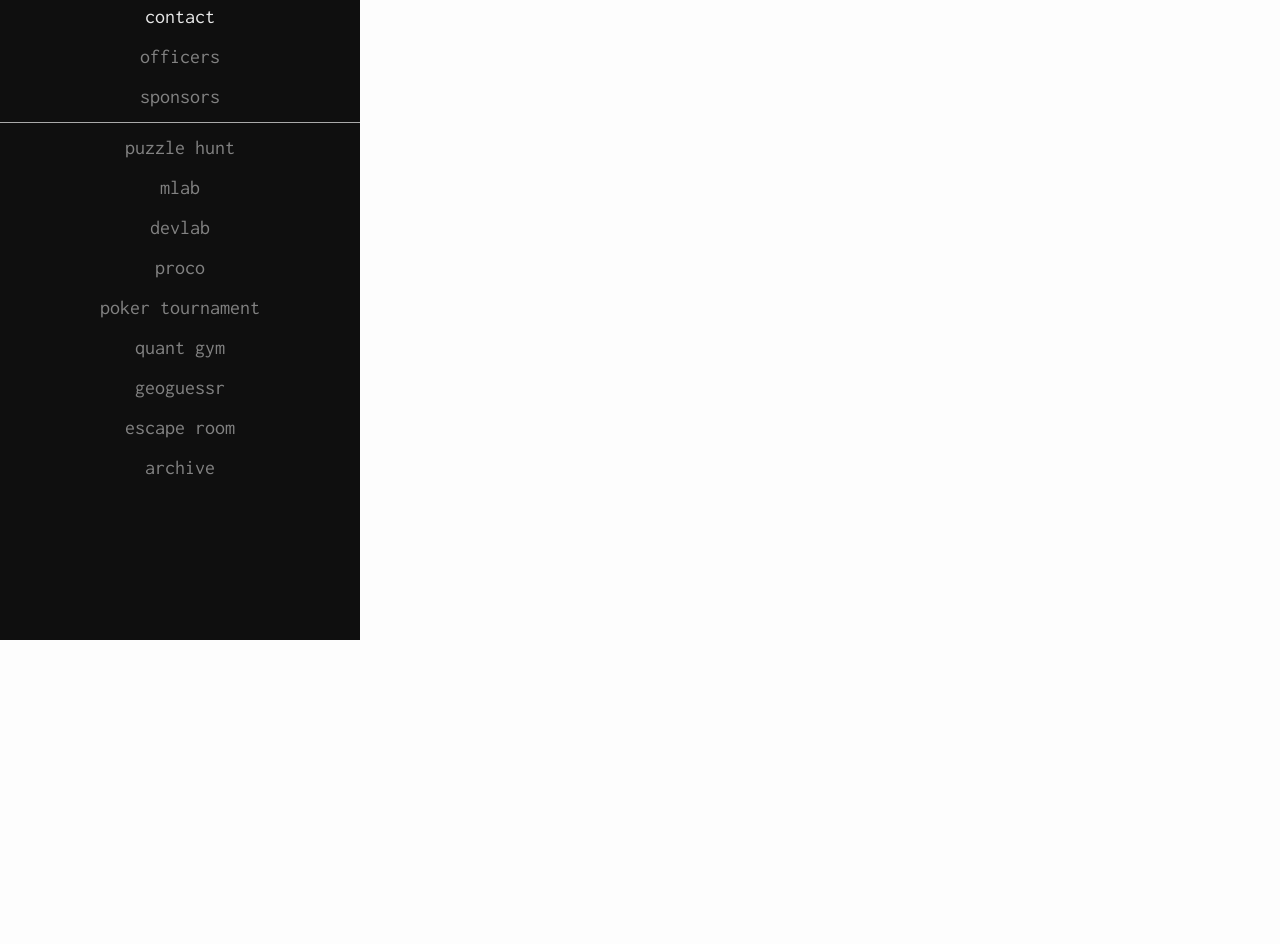
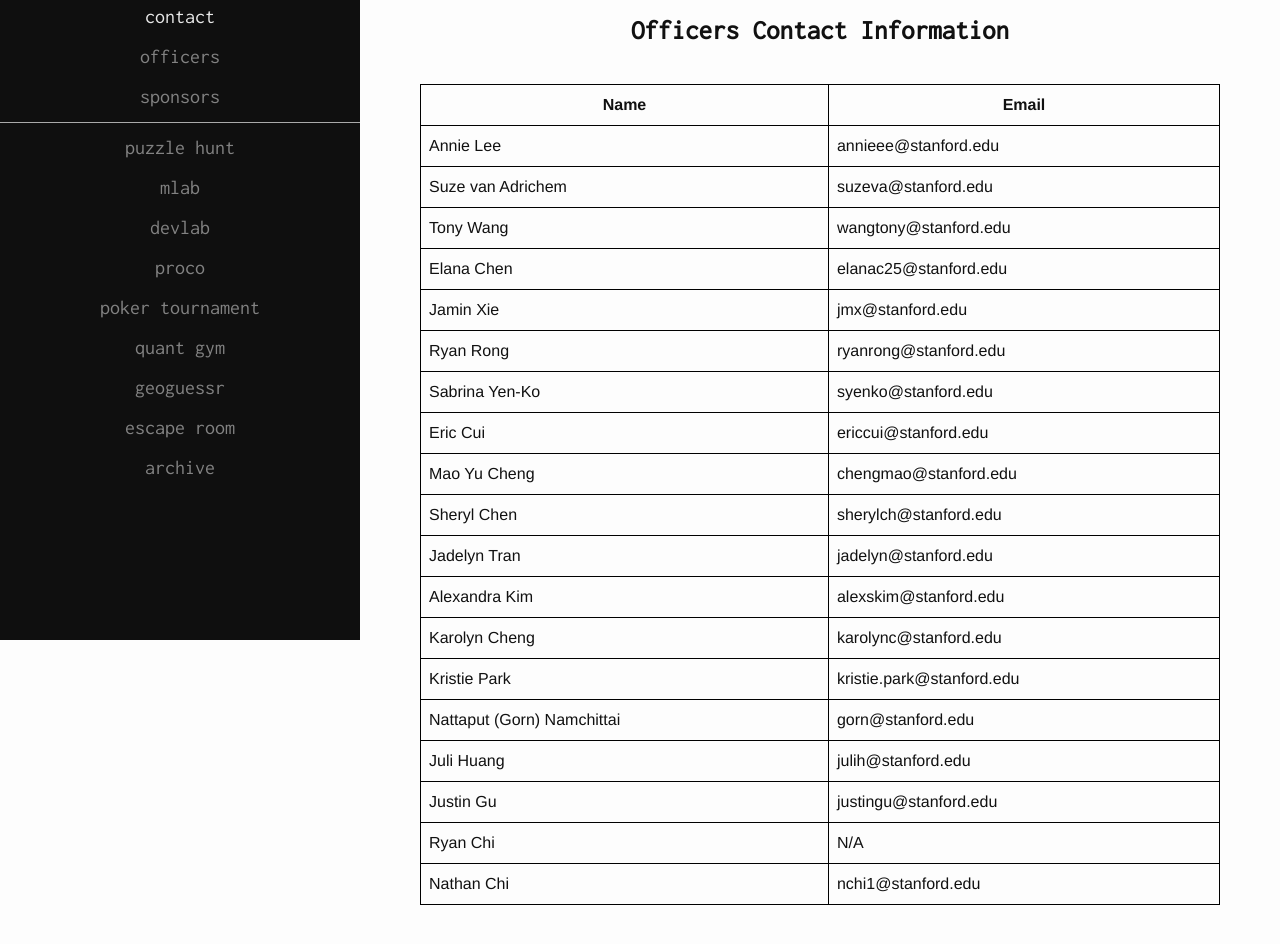
Before and after one commit to EricCui2005/Stanford-ACM, a Next.js app: page /contact in a window 1280 px wide. Shown: the part 320-1264 px from the top of the page. Before the commit the page ends 800 px from the top, so only its background shows below. Built offline with nearby package versions, Linux system fonts and the light colour scheme.

Commit message:
deploy: StanfordACM/Stanford-ACM@e15f16eabf98332e2a67012c4a18a5802d4cc5a3

```diff
--- a/pages/contact.tsx
+++ b/pages/contact.tsx
@@ -1,3 +1,4 @@
+import React from 'react';
 import Layout from '../components/layout';
 import {
   LinkComponent,
@@ -34,6 +35,95 @@ export default function Contact() {
           .
         </Paragraph>
       </Section>
+      <Section>
+          <Title>Officers Contact Information</Title>
+          <table style={{ width: '100%', borderCollapse: 'collapse' }}>
+            <thead>
+              <tr>
+                <th style={{ border: '1px solid black', padding: '8px' }}>Name</th>
+                <th style={{ border: '1px solid black', padding: '8px' }}>Email</th>
+              </tr>
+            </thead>
+            <tbody>
+              <tr>
+                <td style={{ border: '1px solid black', padding: '8px' }}>Annie Lee</td>
+                <td style={{ border: '1px solid black', padding: '8px' }}>annieee@stanford.edu</td>
+              </tr>
+              <tr>
+                <td style={{ border: '1px solid black', padding: '8px' }}>Suze van Adrichem</td>
+                <td style={{ border: '1px solid black', padding: '8px' }}>suzeva@stanford.edu</td>
+              </tr>
+              <tr>
+                <td style={{ border: '1px solid black', padding: '8px' }}>Tony Wang</td>
+                <td style={{ border: '1px solid black', padding: '8px' }}>wangtony@stanford.edu</td>
+              </tr>
+              <tr>
+                <td style={{ border: '1px solid black', padding: '8px' }}>Elana Chen</td>
+                <td style={{ border: '1px solid black', padding: '8px' }}>elanac25@stanford.edu</td>
+              </tr>
+              <tr>
+                <td style={{ border: '1px solid black', padding: '8px' }}>Jamin Xie</td>
+                <td style={{ border: '1px solid black', padding: '8px' }}>jmx@stanford.edu</td>
+              </tr>
+              <tr>
+                <td style={{ border: '1px solid black', padding: '8px' }}>Ryan Rong</td>
+                <td style={{ border: '1px solid black', padding: '8px' }}>ryanrong@stanford.edu</td>
+              </tr>
+              <tr>
+                <td style={{ border: '1px solid black', padding: '8px' }}>Sabrina Yen-Ko</td>
+                <td style={{ border: '1px solid black', padding: '8px' }}>syenko@stanford.edu</td>
+              </tr>
+              <tr>
+                <td style={{ border: '1px solid black', padding: '8px' }}>Eric Cui</td>
+                <td style={{ border: '1px solid black', padding: '8px' }}>ericcui@stanford.edu</td>
+              </tr>
+              <tr>
+                <td style={{ border: '1px solid black', padding: '8px' }}>Mao Yu Cheng</td>
+                <td style={{ border: '1px solid black', padding: '8px' }}>chengmao@stanford.edu</td>
+              </tr>
+              <tr>
+                <td style={{ border: '1px solid black', padding: '8px' }}>Sheryl Chen</td>
+                <td style={{ border: '1px solid black', padding: '8px' }}>sherylch@stanford.edu</td>
+              </tr>
+              <tr>
+                <td style={{ border: '1px solid black', padding: '8px' }}>Jadelyn Tran</td>
+                <td style={{ border: '1px solid black', padding: '8px' }}>jadelyn@stanford.edu</td>
+              </tr>
+              <tr>
+                <td style={{ border: '1px solid black', padding: '8px' }}>Alexandra Kim</td>
+                <td style={{ border: '1px solid black', padding: '8px' }}>alexskim@stanford.edu</td>
+              </tr>
+              <tr>
+                <td style={{ border: '1px solid black', padding: '8px' }}>Karolyn Cheng</td>
+                <td style={{ border: '1px solid black', padding: '8px' }}>karolync@stanford.edu</td>
+              </tr>
+              <tr>
+                <td style={{ border: '1px solid black', padding: '8px' }}>Kristie Park</td>
+                <td style={{ border: '1px solid black', padding: '8px' }}>kristie.park@stanford.edu</td>
+              </tr>
+              <tr>
+                <td style={{ border: '1px solid black', padding: '8px' }}>Nattaput (Gorn) Namchittai</td>
+                <td style={{ border: '1px solid black', padding: '8px' }}>gorn@stanford.edu</td>
+              </tr>
+              <tr>
+                <td style={{ border: '1px solid black', padding: '8px' }}>Juli Huang</td>
+                <td style={{ border: '1px solid black', padding: '8px' }}>julih@stanford.edu</td>
+              </tr>
+              <tr>
+                <td style={{ border: '1px solid black', padding: '8px' }}>Justin Gu</td>
+                <td style={{ border: '1px solid black', padding: '8px' }}>justingu@stanford.edu</td>
+              </tr>
+              <tr>
+                <td style={{ border: '1px solid black', padding: '8px' }}>Ryan Chi</td>
+                <td style={{ border: '1px solid black', padding: '8px' }}>N/A</td>
+              </tr>
+              <tr>
+                <td style={{ border: '1px solid black', padding: '8px' }}>Nathan Chi</td>
+                <td style={{ border: '1px solid black', padding: '8px' }}>nchi1@stanford.edu</td>
+              </tr>
+            </tbody>
+          </table>
+        </Section>
     </Layout>
   );
 }
```
